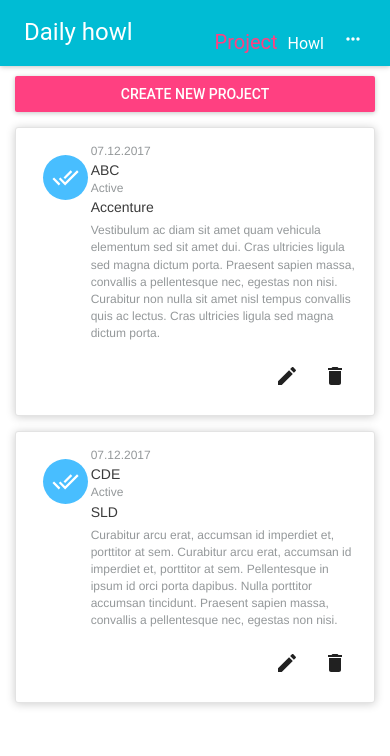
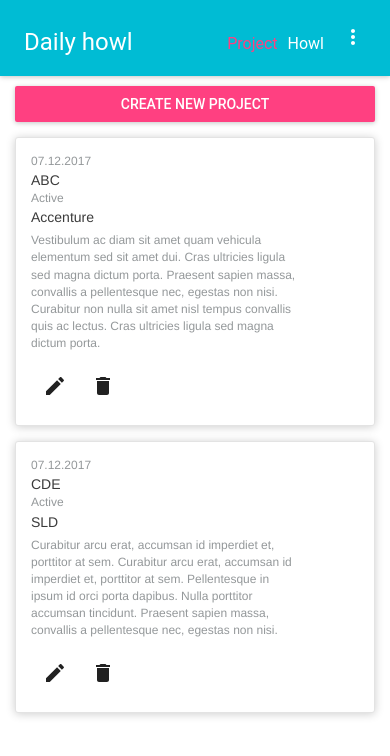
Before and after one commit to marossmrek/project_manager, a React app: page /project in a window 390 px wide. Shown: the top 756 px of the page. Built offline with nearby package versions, Linux system fonts and the light colour scheme.

Commit message:
Fix responsive issues with lists

```diff
--- a/src/App.js
+++ b/src/App.js
@@ -2,7 +2,7 @@ import React from 'react';
 import {BrowserRouter as Router, Route} from 'react-router-dom';
 
 import Header from './containers/Header';
-import Home from './Home'
+import Home from './components/Home'
 import Project from './components/Project';
 import Howl from './components/Howl'
 
--- a/src/containers/Header.js
+++ b/src/containers/Header.js
@@ -7,7 +7,7 @@ import AppBar from 'material-ui/AppBar';
 import IconMenu from 'material-ui/IconMenu';
 import MenuItem from 'material-ui/MenuItem';
 import IconButton from 'material-ui/IconButton';
-import MoreHorizontalIcon from 'material-ui/svg-icons/navigation/more-horiz';
+import MoreVerticalIcon from 'material-ui/svg-icons/navigation/more-vert';
 import Snackbar from 'material-ui/Snackbar';
 
 import {setUser} from '../actions/userActions';
@@ -60,9 +60,9 @@ class Header extends React.Component {
                             <NavLink className="link" activeClassName="active-link" to="/project">Project</NavLink>
                             <NavLink className="link" activeClassName="active-link" to="/howl">Howl</NavLink>
                             <IconMenu
-                                iconStyle={{color: "white", paddingTop: "4px"}}
+                                iconStyle={{color: "white"}}
                                 iconButtonElement={
-                                    <IconButton ><MoreHorizontalIcon/></IconButton>
+                                    <IconButton ><MoreVerticalIcon/></IconButton>
                                 }
                                 targetOrigin={{horizontal: 'right', vertical: 'top'}}
                                 anchorOrigin={{horizontal: 'right', vertical: 'top'}}
--- a/src/containers/ListHowl.js
+++ b/src/containers/ListHowl.js
@@ -26,12 +26,14 @@ class ListProject extends React.Component {
             <div key={listItem.id} className="list-item-container">
                 <div className="row">
                     <div className="col-xs-1 avatar">
-                        <Avatar
-                            size={45}
-                            src="https://cdn1.iconfinder.com/data/icons/supericon-animals-1/512/Dog_SC.png"
-                        />
+                        <IconButton tooltip="future profile foto">
+                            <Avatar
+                                size={45}
+                                src="https://cdn1.iconfinder.com/data/icons/supericon-animals-1/512/Dog_SC.png"
+                            />
+                        </IconButton>
                     </div>
-                    <div className="col-xs-11">
+                    <div className="col-xs-12 col-sm-11">
                         <div className="row">
                             <div className="col-xs-2 item-info">
                                 <div className="list-item-user">
@@ -41,7 +43,7 @@ class ListProject extends React.Component {
                                     {moment(listItem.date).format('DD.MM.YYYY')}
                                 </div>
                             </div>
-                            <div className="col-xs-8">
+                            <div className="col-xs-8 howl-content">
                                 {listItem.projects.map((project, index) => {
                                     return (
                                         <div className="row chip">
@@ -50,7 +52,6 @@ class ListProject extends React.Component {
                                                     size={30}
                                                     backgroundColor={project.status === "Good" ? "#00C853" : "#e53935"}
                                                     icon={<PointIcon />}/>
-
                                             </div>
                                             <div className="col-xs-11 work-description">
                                                 <b>{project.code} </b>
--- a/src/styles/header.scss
+++ b/src/styles/header.scss
@@ -3,12 +3,15 @@
   .title {
     text-decoration: none;
     color: #fff;
+    margin-top: 10px;
+    display: inline-block;
     &:hover {
       text-decoration: none;
     }
   }
   .nav-links {
     padding: 5px;
+    margin-bottom: 10px;
     .link {
       color: #fff;
       text-decoration: none;
@@ -19,7 +22,6 @@
     }
     .active-link{
       color: #ff4081;
-      font-size: 20px;
     }
   }
 }
--- a/src/styles/list-item.scss
+++ b/src/styles/list-item.scss
@@ -44,11 +44,33 @@
 
     .work-description {
       color: black;
-      padding: 5px;
+      margin: 5px 0px;
     }
   }
 
   .action-icons {
     text-align: right;
   }
+
+  .item-info {
+    padding: 15px;
+  }
+
+  @media screen and (max-width: 550px) {
+    .action-icons {
+      width: 100%;
+      text-align: left;
+    }
+    .howl-content {
+      width: 90%;
+      margin: 15px;
+    }
+    .avatar {
+      display: none;
+    }
+    .item-info{
+      margin: 0 10px;
+      padding: 0px 10px;
+    }
+  }
 }
```
Also changed, not shown: src/components/Home.js (renamed from src/Home.js).
